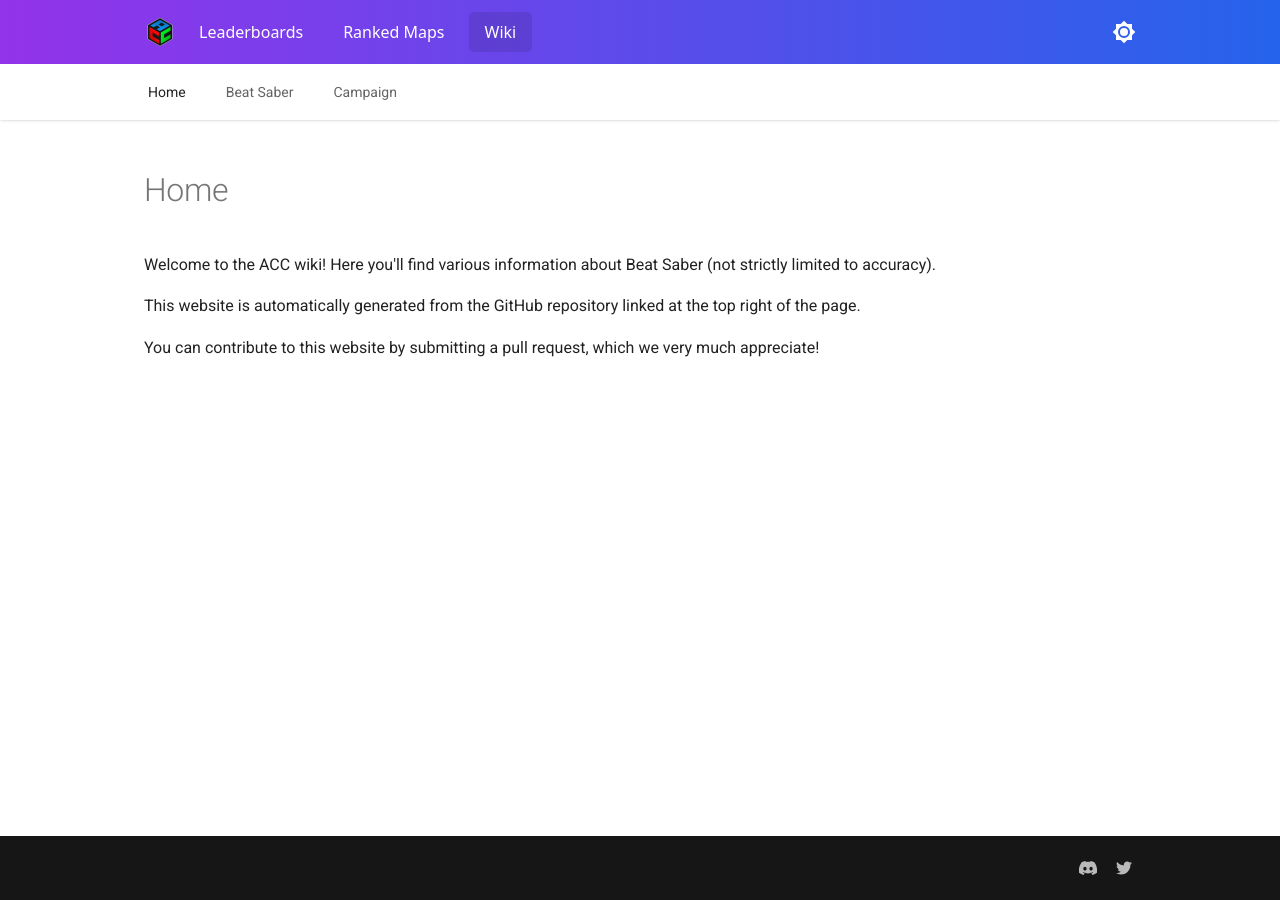
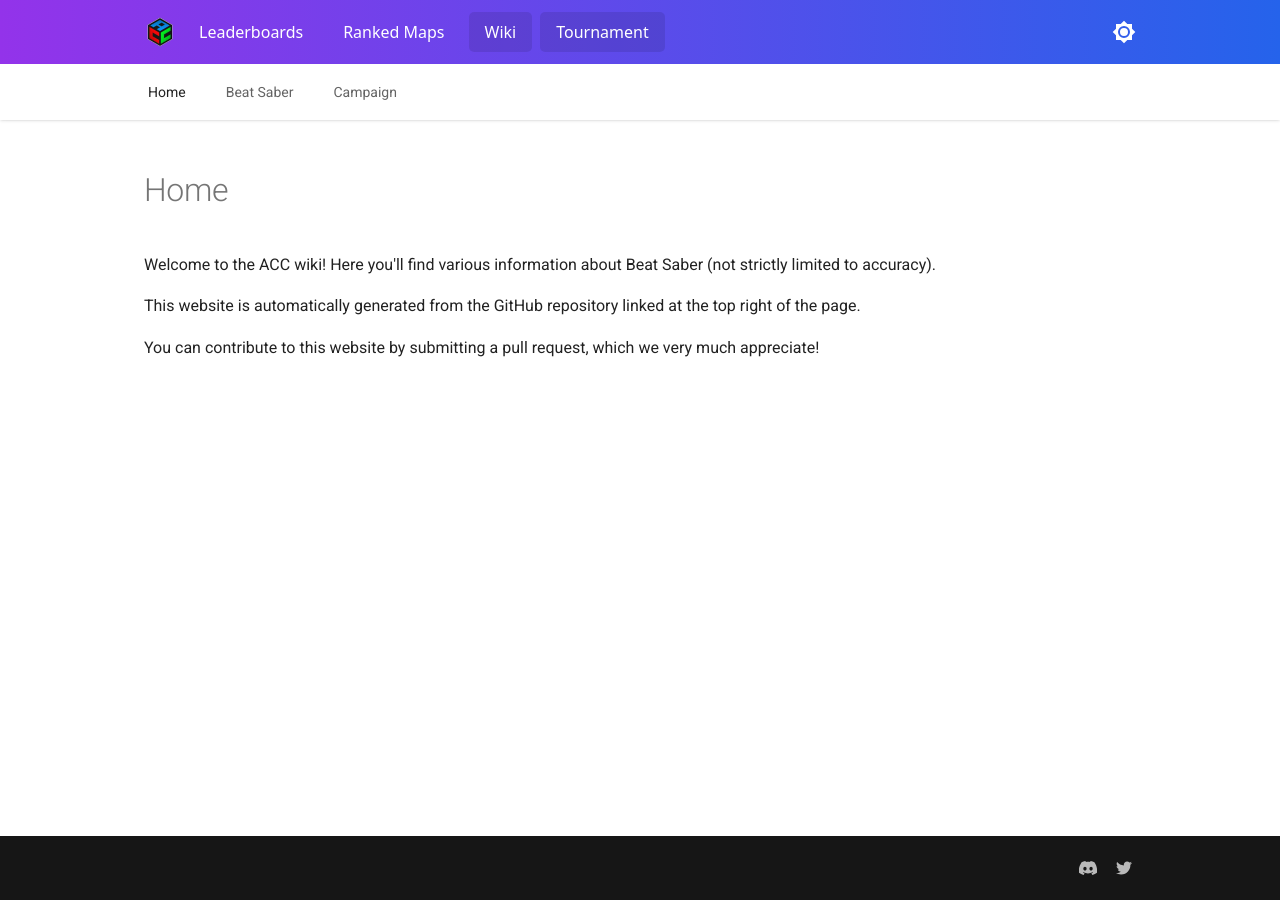
Before and after one commit to accsaber/wiki, an MkDocs documentation site: the page built from docs/index.md, in a window 1280 px wide. Built offline with MkDocs 1.6.1 and Material for MkDocs 9.7.7, drawn with Linux system fonts in a browser that asks for light colours; comment, search, counter and statistics services are not loaded.

Commit message:
tournament button

```diff
--- a/docs/overrides/partials/header.html
+++ b/docs/overrides/partials/header.html
@@ -26,6 +26,9 @@ class ~ " md-header--lifted" %} {% endif %}
           >
           <a class="headerNav" href="https://accsaber.com/maps">Ranked Maps</a>
           <a class="headerNav active" href="">Wiki</a>
+          <a class="headerNav active" href="https://tournament.accsaber.com/"
+            >Tournament</a
+          >
         </nav>
         <div class="md-header__topic" data-md-component="header-topic">
           <span class="md-ellipsis">
```
